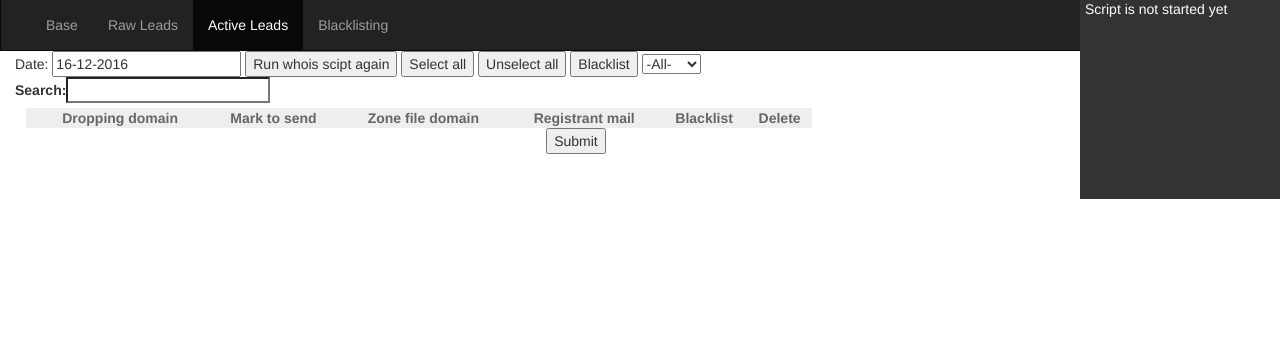
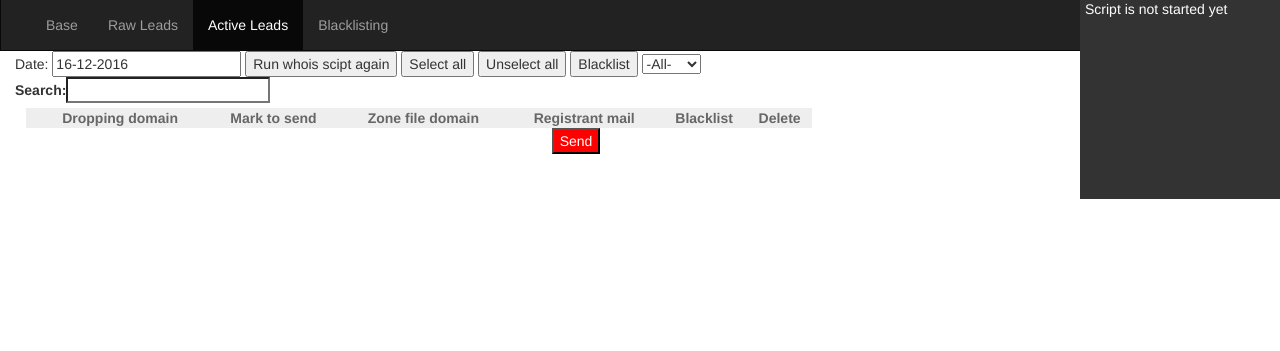
Before and after one commit to markovuckovic992/DomainScript, a Django app: page /active_leads/ in a window 1280 px wide. Shown: the part 1-352 px from the top of the page. Run offline with Django 3.2, Linux system fonts and the light colour scheme; data that the repository does not hold is empty; some libraries are stand-ins or nearby versions.

Commit message:
Signed-off-by: markovuckovic992 <markovuckovic992@yahoo.com>

```diff
--- a/templates/active_leads.html
+++ b/templates/active_leads.html
@@ -67,7 +67,7 @@
     <table style="margin-left: 20%; width: 60%;">
       <tbody>
         <tr>
-          <td colspan="3" align="center"><input type="button" onclick="send_mails()" value="Submit"/></td>
+          <td colspan="3" align="center"><input style="background: red; color: white;" type="button" onclick="send_mails()" value="Send"/></td>
         </tr>
       </tbody>
     </table>
```
